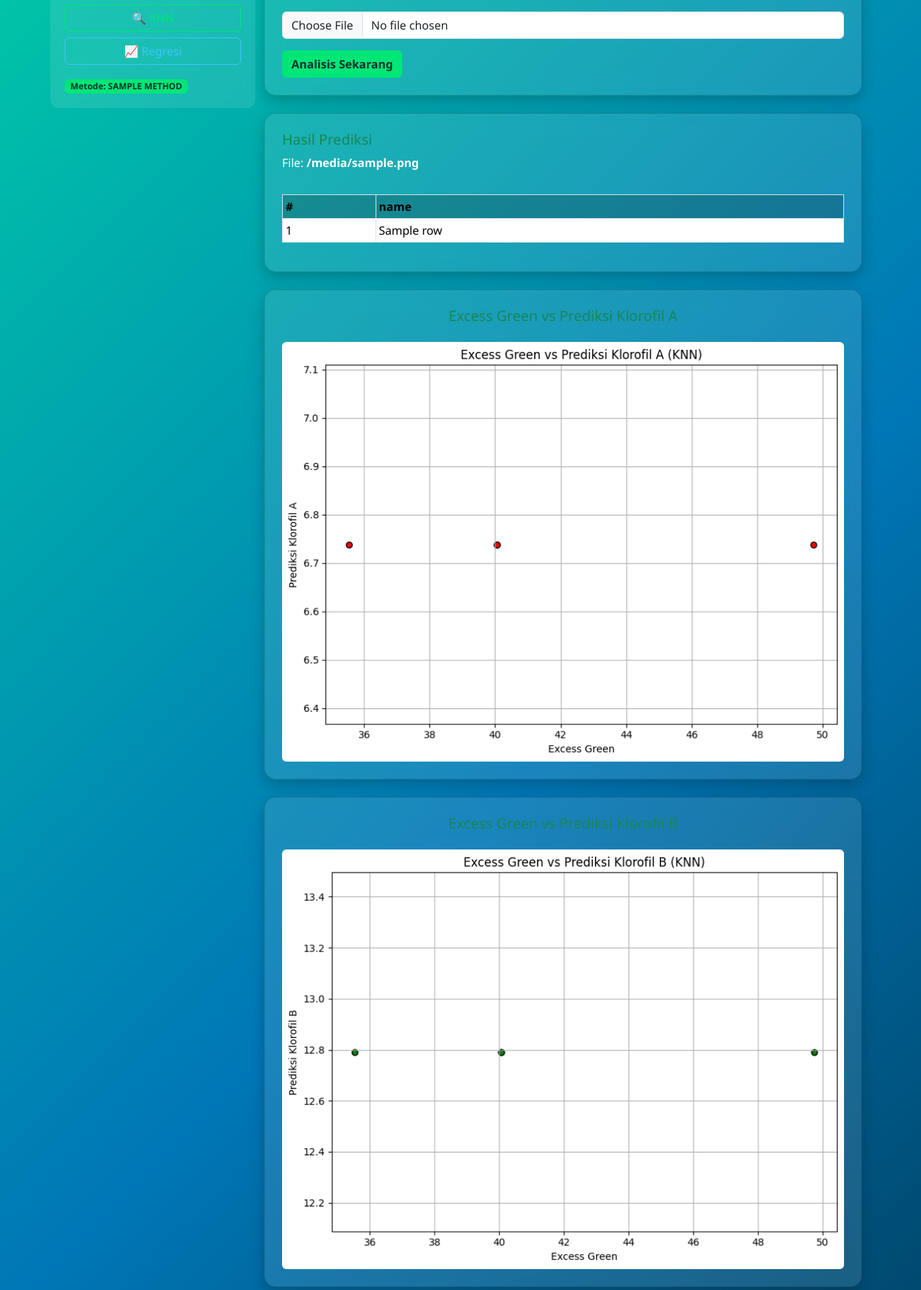
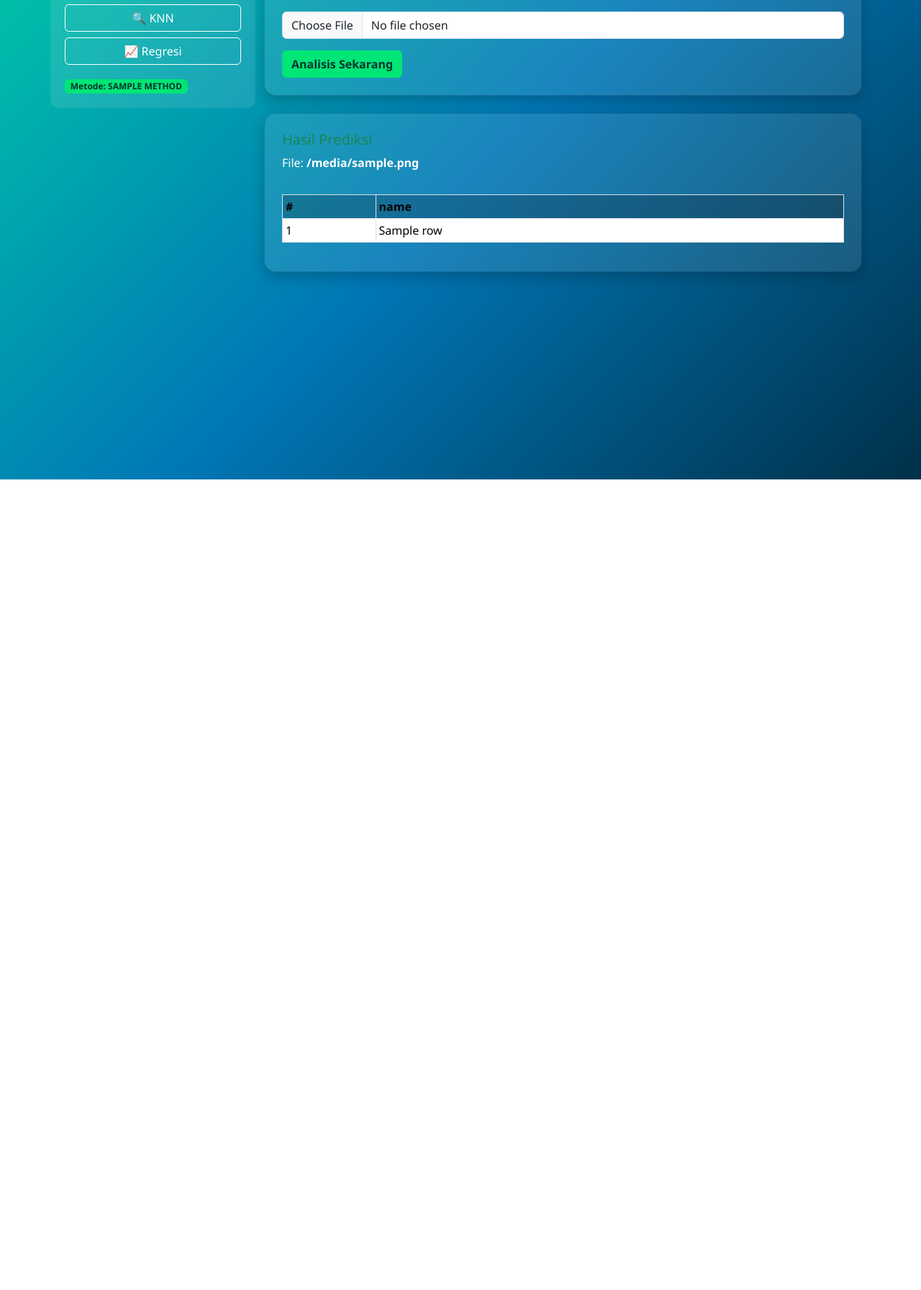
Before and after one commit to Ahmadtito17/Prediksi_Klorofil, a Flask app: template flask-klorofil/templates/index.html in a window 1280 px wide. Shown: the part 134-1926 px from the top of the page at 72% size. After the commit the page ends 800 px from the top, so only its background shows below. Run offline with Flask 3, Linux system fonts and the light colour scheme; the template is opened without the code that fills it: most values are stand-ins (such as "Sample title", 1, 10 or a date in 2020).

Commit message:
update web

```diff
--- a/flask-klorofil/app.py
+++ b/flask-klorofil/app.py
@@ -77,23 +77,23 @@ def prediksi():
                 })
 
                 # === VISUALISASI 2D ===
-                def create_2d_plot(x, y, y_label, fname, color):
-                    plt.figure(figsize=(8,6))
-                    plt.scatter(x, y, c=color, edgecolor='k')
-                    plt.xlabel('Excess Green')
-                    plt.ylabel(y_label)
-                    plt.title(f'Excess Green vs {y_label} ({method.upper()})')
-                    plt.grid(True)
-                    plt.tight_layout()
-                    plt.savefig(os.path.join(STATIC_FOLDER, fname), bbox_inches='tight')
-                    plt.close()
+                # def create_2d_plot(x, y, y_label, fname, color):
+                #     plt.figure(figsize=(8,6))
+                #     plt.scatter(x, y, c=color, edgecolor='k')
+                #     plt.xlabel('Excess Green')
+                #     plt.ylabel(y_label)
+                #     plt.title(f'Excess Green vs {y_label} ({method.upper()})')
+                #     plt.grid(True)
+                #     plt.tight_layout()
+                #     plt.savefig(os.path.join(STATIC_FOLDER, fname), bbox_inches='tight')
+                #     plt.close()
 
-                create_2d_plot(df_grouped['Excess_Green'], df_grouped['Prediksi_Klorofil_A'],
-                               'Prediksi Klorofil A', 'plot_a.png', 'red')
-                create_2d_plot(df_grouped['Excess_Green'], df_grouped['Prediksi_Klorofil_B'],
-                               'Prediksi Klorofil B', 'plot_b.png', 'green')
-                create_2d_plot(df_grouped['Excess_Green'], df_grouped['Prediksi_Total_Klorofil'],
-                               'Prediksi Total Klorofil', 'plot_total.png', 'blue')
+                # create_2d_plot(df_grouped['Excess_Green'], df_grouped['Prediksi_Klorofil_A'],
+                #                'Prediksi Klorofil A', 'plot_a.png', 'red')
+                # create_2d_plot(df_grouped['Excess_Green'], df_grouped['Prediksi_Klorofil_B'],
+                #                'Prediksi Klorofil B', 'plot_b.png', 'green')
+                # create_2d_plot(df_grouped['Excess_Green'], df_grouped['Prediksi_Total_Klorofil'],
+                #                'Prediksi Total Klorofil', 'plot_total.png', 'blue')
 
             except Exception as e:
                 pred_results = [{"error": f"Terjadi kesalahan: {str(e)}"}]
@@ -109,5 +109,15 @@ def prediksi():
 def history():
     return render_template('history.html', history=app.history)
 
+@app.route('/history/<int:id>')
+def history_detail(id):
+    # Mengubah ID dari 1-based menjadi 0-based untuk indexing array
+    array_index = id - 1
+    if 0 <= array_index < len(app.history):
+        history_item = app.history[array_index]
+        return render_template('history_detail.html', history=history_item, id=id)
+    else:
+        return "History item not found", 404
+
 if __name__ == '__main__':
     app.run(debug=True)
--- a/flask-klorofil/templates/index.html
+++ b/flask-klorofil/templates/index.html
@@ -41,8 +41,8 @@
     }
 
     .btn-outline-success {
-      border-color: #00e676;
-      color: #00e676;
+      border-color: #ffffff;
+      color: #ffffff;
     }
 
     .btn-outline-success:hover {
@@ -51,8 +51,8 @@
     }
 
     .btn-outline-primary {
-      border-color: #40c4ff;
-      color: #40c4ff;
+      border-color: #ffffff;
+      color: #ffffff;
     }
 
     .btn-outline-primary:hover {
@@ -183,7 +183,7 @@
       </div>
 
       <!-- Visualisasi -->
-      <div class="card p-4 mt-4 text-center">
+      <!-- <div class="card p-4 mt-4 text-center">
         <h5 class="text-success">Excess Green vs Prediksi Klorofil A</h5>
         <img src="{{ url_for('static', filename='plot_a.png') }}" class="img-fluid rounded mt-3">
       </div>
@@ -196,7 +196,7 @@
       <div class="card p-4 mt-4 text-center">
         <h5 class="text-success">Excess Green vs Prediksi Total Klorofil</h5>
         <img src="{{ url_for('static', filename='plot_total.png') }}" class="img-fluid rounded mt-3">
-      </div>
+      </div> -->
       {% endif %}
     </div>
   </div>
```
Also changed, not shown: flask-klorofil/templates/history.html (+33 -12 lines), flask-klorofil/templates/history_detail.html (+19 -9 lines).
